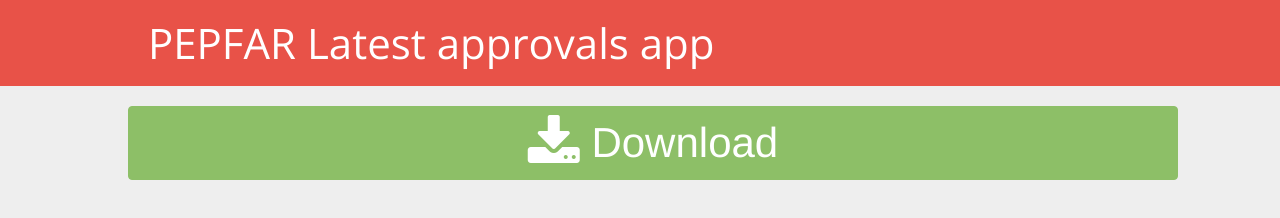
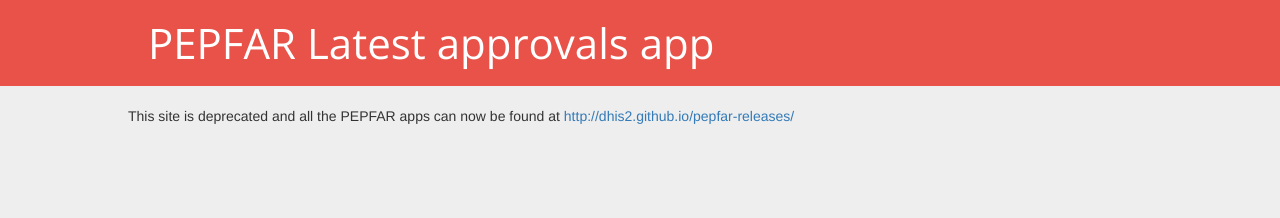
Before and after one commit to dhis2/pepfar-approvals-release, a plain HTML site: page index.html in a window 1280 px wide. Shown: the top 218 px of the page. Drawn offline with nearby package versions, Linux system fonts and the light colour scheme.

Commit message:
Update index.html

```diff
--- a/index.html
+++ b/index.html
@@ -14,9 +14,7 @@
     </header>
     <section>
       <div class="inner">
-        <a href="https://github.com/dhis2/pepfar-approvals-release/raw/master/approvals.zip">
-          <button class="btn btn-primary"><i class="fa fa-download fa-lg"></i>&nbsp;Download</button>
-        </a>
+        This site is deprecated and all the PEPFAR apps can now be found at <a href="//dhis2.github.io/pepfar-releases/">http://dhis2.github.io/pepfar-releases/</a>
       </div>
     </section>
   </body>
```
